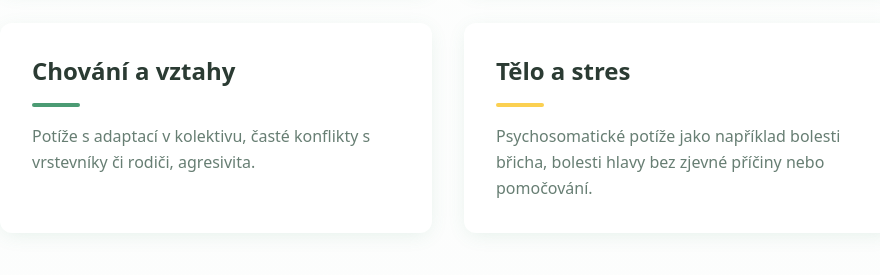
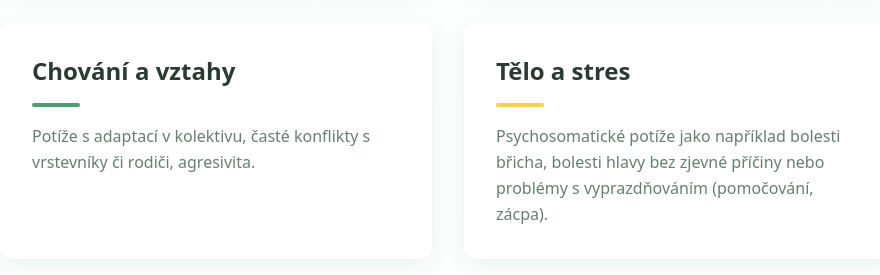
Before and after one commit to petrastrnadova2-wq/build-my-site-now-346, a React (Vite) app: page / in a window 1280 px wide. Shown: the part 2260-2535 px from the top of the page, without its empty margins (192-1072 px from the left). Built offline with nearby package versions, Linux system fonts and the light colour scheme; the HTML template or start-up script is replaced by a standard one.

Commit message:
Preceding changes

```diff
--- a/src/pages/Index.tsx
+++ b/src/pages/Index.tsx
@@ -122,7 +122,7 @@ const Index = () => {
                 <h3 className="text-2xl font-bold text-foreground">Tělo a stres</h3>
                 <div className="h-1 w-12 bg-accent rounded-full" />
                 <p className="text-muted-foreground leading-relaxed">
-                  Psychosomatické potíže jako například bolesti břicha, bolesti hlavy bez zjevné příčiny nebo pomočování.
+                  Psychosomatické potíže jako například bolesti břicha, bolesti hlavy bez zjevné příčiny nebo problémy s vyprazdňováním (pomočování, zácpa).
                 </p>
               </CardContent>
             </Card>
```
